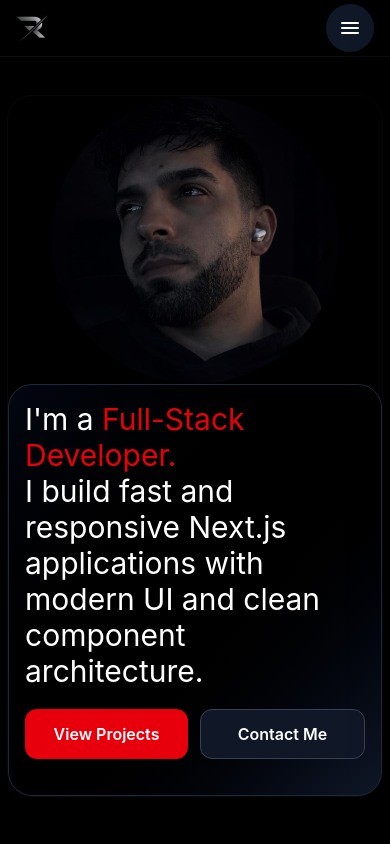
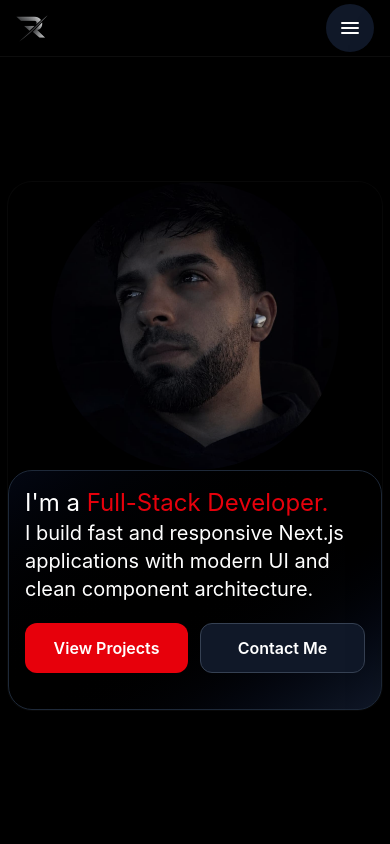
Before and after one commit to ReySlash/Portfolio_landing_page, a React (Vite) app: page / in a window 390 px wide. Shown: the top 844 px of the page. Built offline with nearby package versions, Linux system fonts and the light colour scheme.

Commit message:
Fixed text sizing in hero section

```diff
--- a/src/components/Hero.tsx
+++ b/src/components/Hero.tsx
@@ -9,10 +9,10 @@ function Hero() {
       {/* Column#1: Information */}
       <div className="grid rounded-3xl  bg-black  shadow-[0_0_0_1px_rgba(255,255,255,0.03)] grid-cols-1 lg:grid-cols-2">
         <div className="order-last content-center lg:order-first border border-gray-800 p-4 rounded-3xl bg-linear-to-br from-gray-950 via-black to-gray-900">
-          <h1 className="text-left text-3xl lg:text-4xl">
+          <h1 className="text-left text-2xl lg:text-4xl">
             I'm a <span className="text-red-600">Full-Stack Developer.</span>
           </h1>
-          <h3 className="text-left text-3xl">
+          <h3 className="text-left text-xl">
             I build fast and responsive Next.js applications with modern UI and
             clean component architecture.
           </h3>
```
